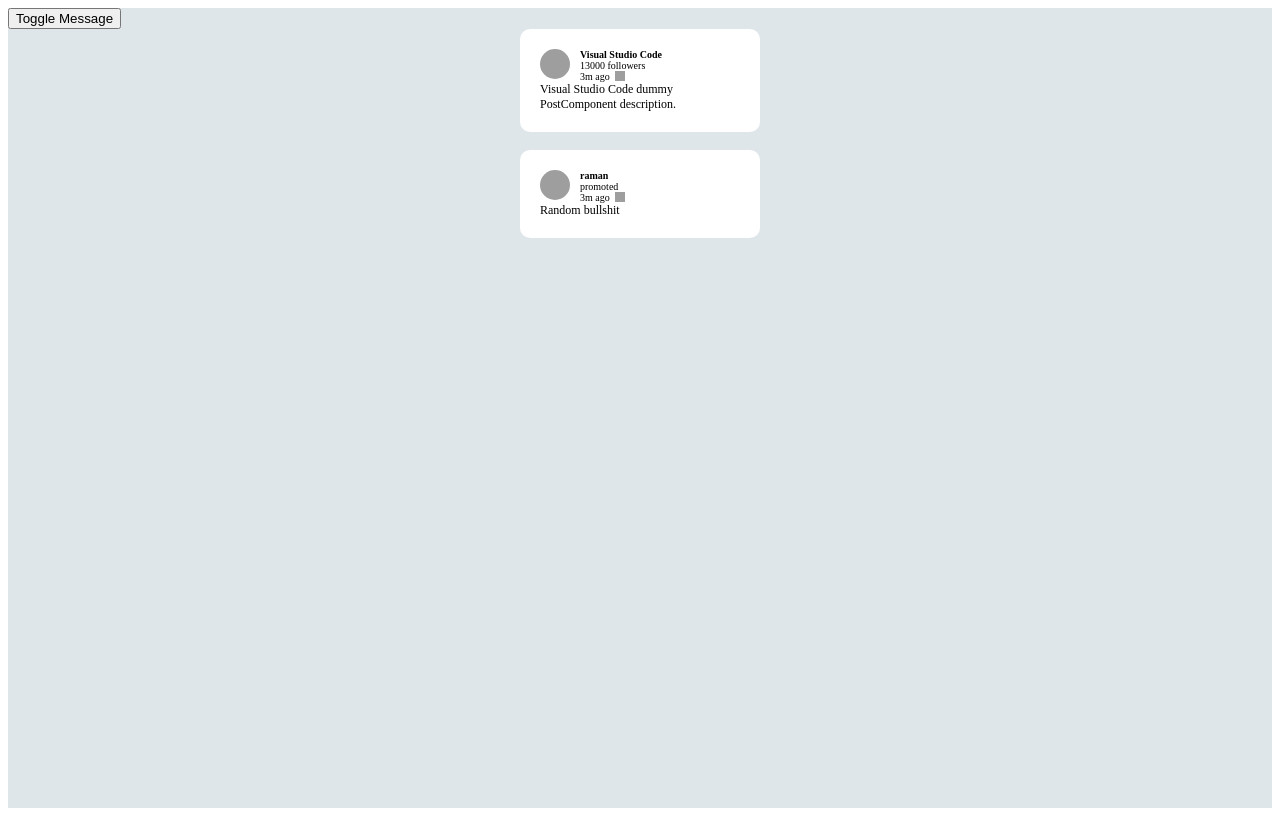
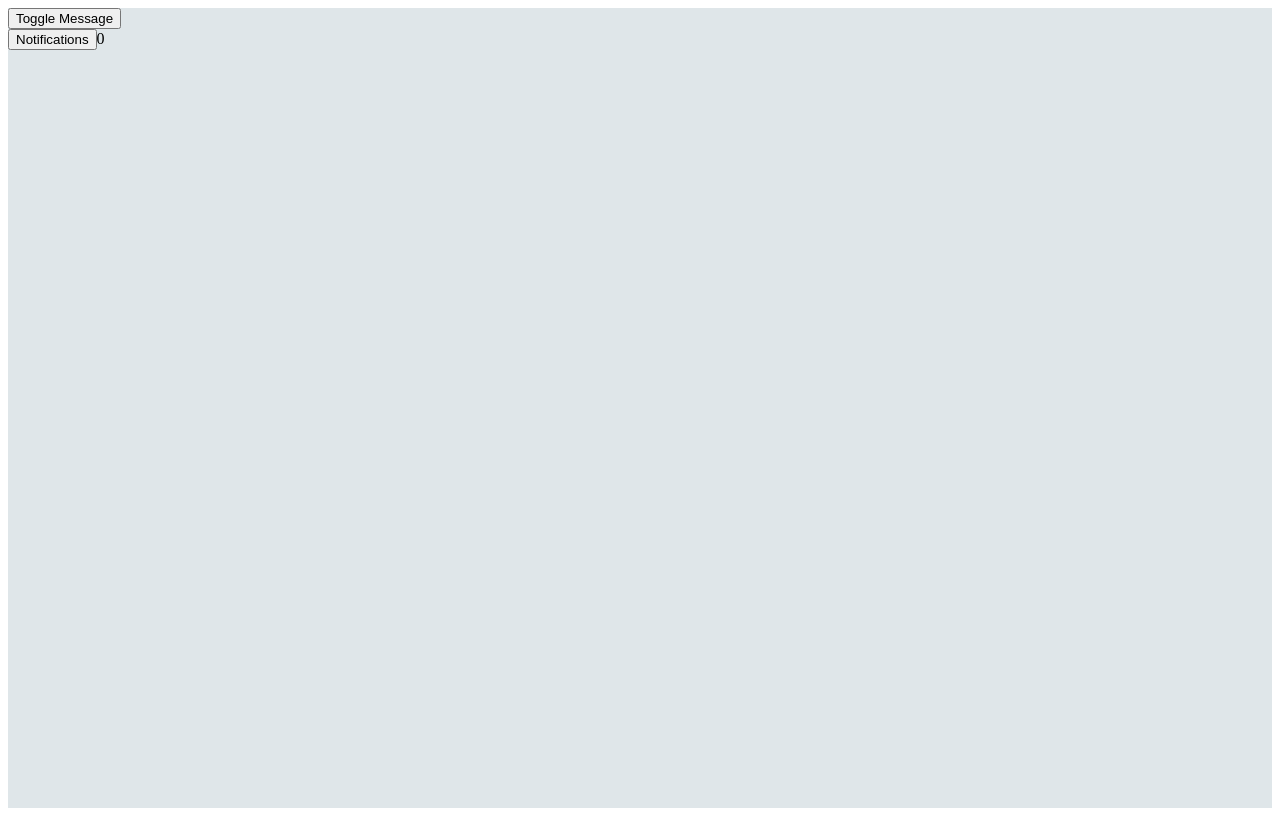
Before and after one commit to dev-harshvats/100xdevs-cohort3, a React (Vite) app in the folder Week-9-Offline/: page / in a window 1280 px wide. Built offline with nearby package versions, Linux system fonts and the light colour scheme; grey boxes are pictures that could not be loaded.

Commit message:
useState (commented the rest of the code)

```diff
--- a/Week-9-Offline/src/App.jsx
+++ b/Week-9-Offline/src/App.jsx
@@ -5,7 +5,8 @@ function App() {
   return (
     <div style={{ background: "#dfe6e9", height: "100vh" }}>
       <ToggleMessage />
-      <div style={{ display: "flex", justifyContent: "center" }}>
+      <IncrementNotifications />
+      {/* <div style={{ display: "flex", justifyContent: "center" }}>
         <div>
           <div>
             <PostComponent
@@ -28,7 +29,7 @@ function App() {
             <br />
           </div>
         </div>
-      </div>
+      </div> */}
     </div>
   )
 }
@@ -36,7 +37,9 @@ function App() {
 const style = { width: 200, backgroundColor: "white", borderRadius: 10, borderColor: "grey", borderWidth: 1, padding: 20 }
 
 function ToggleMessage() {
-  const [isVisible, setIsVisible] = useState(false);
+  const [isVisible, setIsVisible] = useState(false); // defining a new state variable
+  // When the value of a state variable changes,
+  // the component that uses the state variable re-renders
 
   return(
     <div>
@@ -48,30 +51,47 @@ function ToggleMessage() {
   );
 };
 
-function PostComponent({ name, subtitle, time, image, description }) {
-  return <div style={style}>
-    <div style={{ display: "flex" }}>
-      <img src={image} style={{
-        width: 30,
-        height: 30,
-        borderRadius: 20
-      }} />
-      <div style={{ fontSize: 10, marginLeft: 10 }}>
-        <b>
-          {name}
-        </b>
-        <div>{subtitle}</div>
-        {/* Conditional rendering using ternary operator */}
-        {time !== undefined ? <div style={{ display: "flex" }}>
-          <div>{time}</div>
-          <img src={"https://static-00.iconduck.com/assets.00/clock-icon-256x256-ydb2989g.png"} style={{ width: 10, height: 10, paddingLeft: 5 }} />
-        </div> : null}
-      </div>
+function IncrementNotifications(){
+  let [notificationCount, setNotificationCount] = useState(0);
+
+  function increment(){
+    setNotificationCount(notificationCount + 1);
+  }
+
+  return (
+    <div>
+      <button onClick={increment}>
+        Notifications
+      </button>
+      {notificationCount}
     </div>
-    <div style={{ fontSize: 12 }}>
-      {description}
-    </div>
-  </div>
+  );
 };
 
+// function PostComponent({ name, subtitle, time, image, description }) {
+//   return <div style={style}>
+//     <div style={{ display: "flex" }}>
+//       <img src={image} style={{
+//         width: 30,
+//         height: 30,
+//         borderRadius: 20
+//       }} />
+//       <div style={{ fontSize: 10, marginLeft: 10 }}>
+//         <b>
+//           {name}
+//         </b>
+//         <div>{subtitle}</div>
+//         {/* Conditional rendering using ternary operator */}
+//         {time !== undefined ? <div style={{ display: "flex" }}>
+//           <div>{time}</div>
+//           <img src={"https://static-00.iconduck.com/assets.00/clock-icon-256x256-ydb2989g.png"} style={{ width: 10, height: 10, paddingLeft: 5 }} />
+//         </div> : null}
+//       </div>
+//     </div>
+//     <div style={{ fontSize: 12 }}>
+//       {description}
+//     </div>
+//   </div>
+// };
+
 export default App
```
Also changed, not shown: Week-9-Offline/src/Post.jsx (added, +26 -0 lines).
